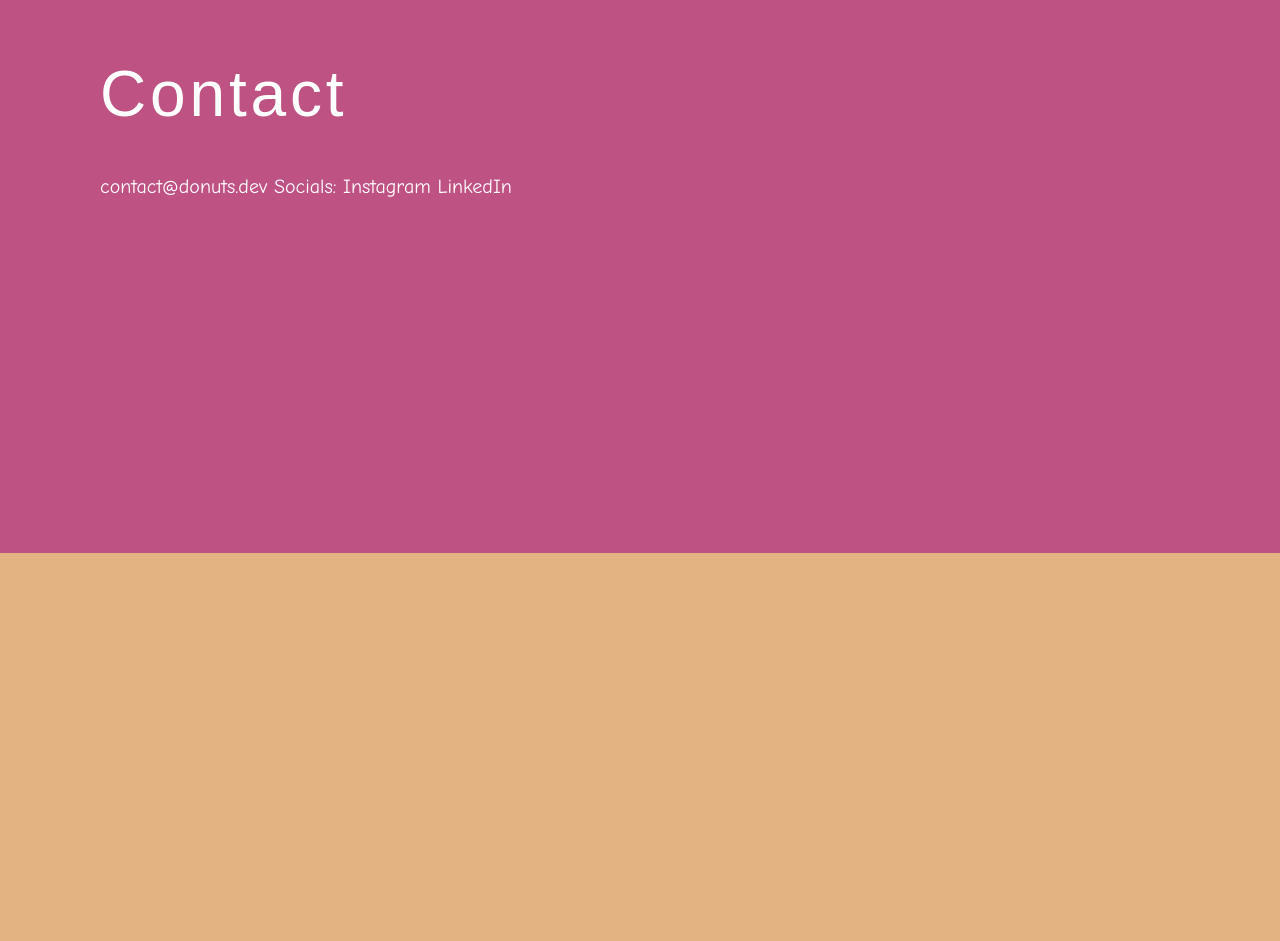
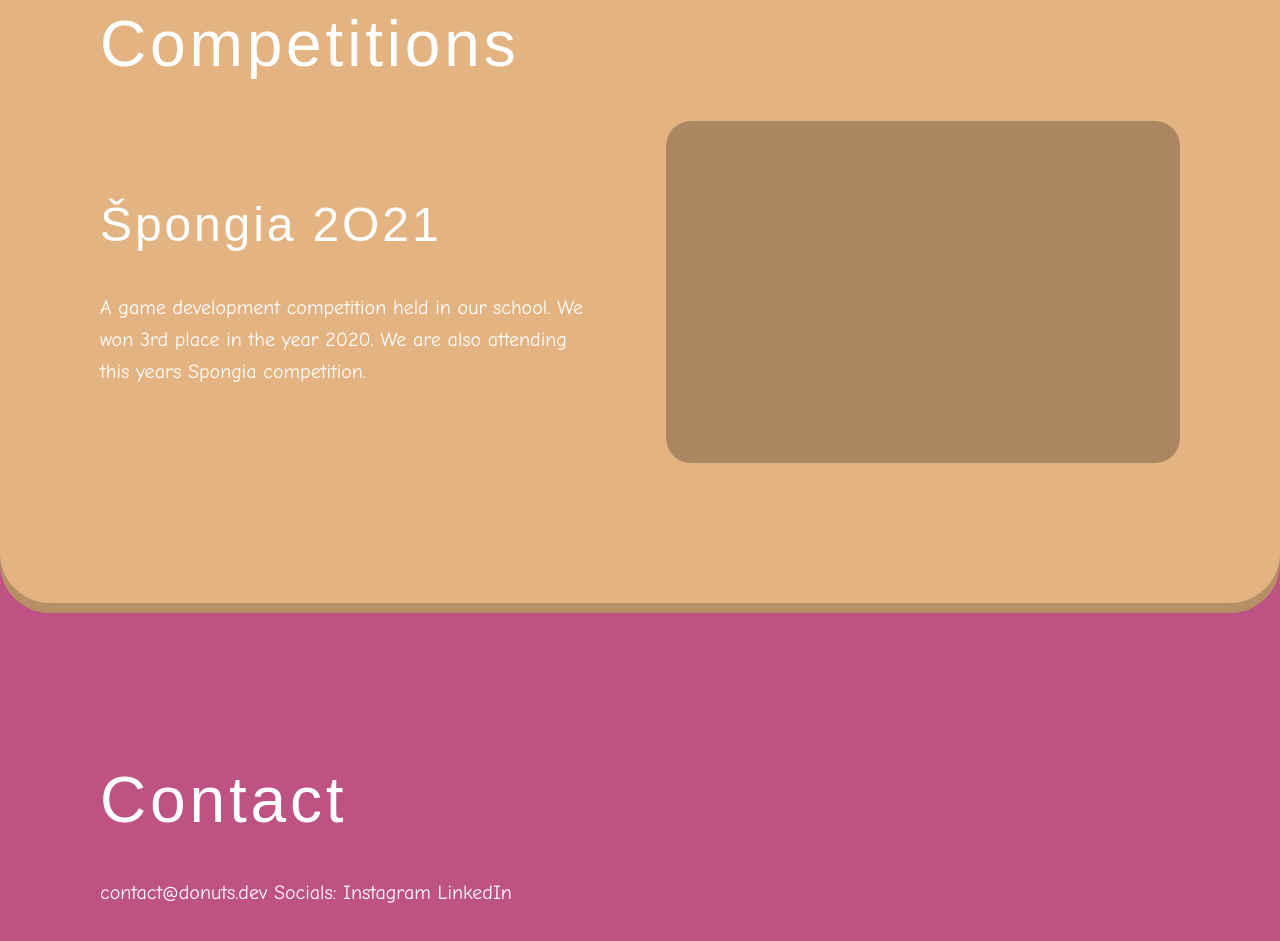
Before and after one commit to samuel-soltys/koblihy-website, a Next.js app: page / in a window 1280 px wide. Shown: the part 3760-4701 px from the top of the page. Before the commit the page ends 4313 px from the top, so only its background shows below. Built offline with nearby package versions, Linux system fonts and the light colour scheme; a web font is replaced by a local one.

Commit message:
Competitions layout

```diff
--- a/src/components/header.tsx
+++ b/src/components/header.tsx
@@ -35,7 +35,7 @@ const Header = () => {
                 to={id}
                 spy={true}
                 smooth={true}
-                offset={-150}
+                offset={-100}
                 duration={800}
             >
                 <p>{label}</p>
@@ -49,7 +49,7 @@ const Header = () => {
             <div className="links">
                 <HeaderLink id="team" label="Team" />
                 <HeaderLink id="games" label="Games" />
-                <HeaderLink id="competition" label="Competition" />
+                <HeaderLink id="competitions" label="Competition" />
                 <HeaderLink id="contact" label="Contact" />
             </div>
         </div>
--- a/src/pages/index.tsx
+++ b/src/pages/index.tsx
@@ -79,6 +79,7 @@ const Home: NextPage = () => {
                     </div>
                     <img className="illustration" src="donut-bg.svg" />
                 </section>
+                <div className="background">
                     <section className="games">
                         <h1>Games</h1>
                         <InfoBlock
@@ -90,7 +91,15 @@ const Home: NextPage = () => {
                             text="This new game is coming soon as a game for competition Spongia 2022. STAY TUNED COMING SOON"
                         />
                     </section>
-                <section>
+                    <section className="competitions">
+                        <h1>Competitions</h1>
+                        <InfoBlock
+                            headline="Špongia 2O21"
+                            text="A game development competition held in our school. We won 3rd place in the year 2020. We are also attending this years Spongia competition."
+                        />
+                    </section>
+                </div>
+                <section className="contact">
                     <h1>Contact</h1>
                     <p>contact@donuts.dev Socials: Instagram LinkedIn</p>
                 </section>
--- a/src/scss/main.scss
+++ b/src/scss/main.scss
@@ -89,8 +89,7 @@ h1 { margin-bottom: 40px; }
 		transform: scale(0.8);
 	}
 }
-
-.games {
+.background {
 	background-color: $brown;
 	border-radius: 50px;
 	box-shadow: inset 0px -10px 0px rgba(0, 0, 0, 0.2);
@@ -99,6 +98,7 @@ h1 { margin-bottom: 40px; }
 	width: calc(100% + 200px);
 	padding: 100px 100px 50px 100px;
 	margin-bottom: 150px;
+}
 .infoblock {
 	display: grid;
 	grid-template-columns: repeat(2, 1fr);
@@ -107,4 +107,4 @@ h1 { margin-bottom: 40px; }
 	h2 { margin-bottom: 40px; }
 	margin-bottom: 100px;
 }
-}
+.competitions { margin-bottom: 100px; }
```
Lines whose indentation alone changed are shown as unchanged.
